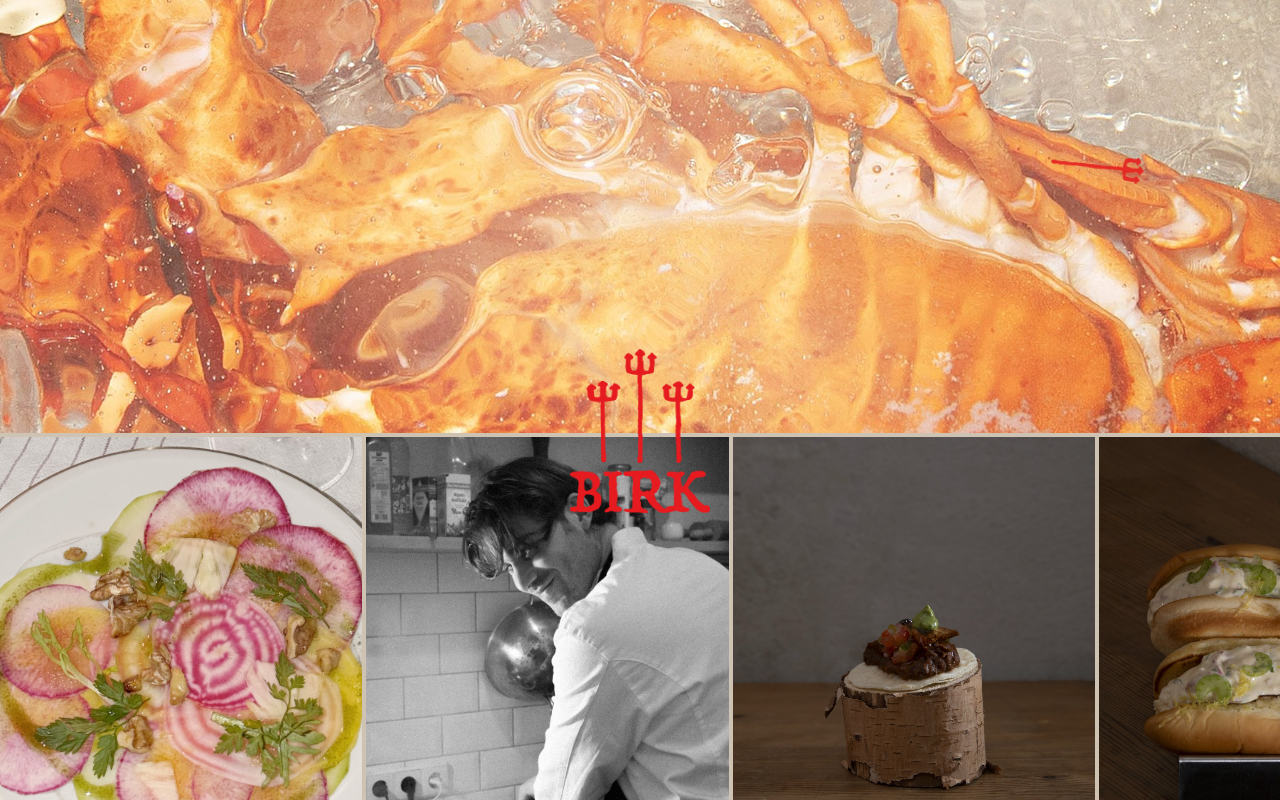
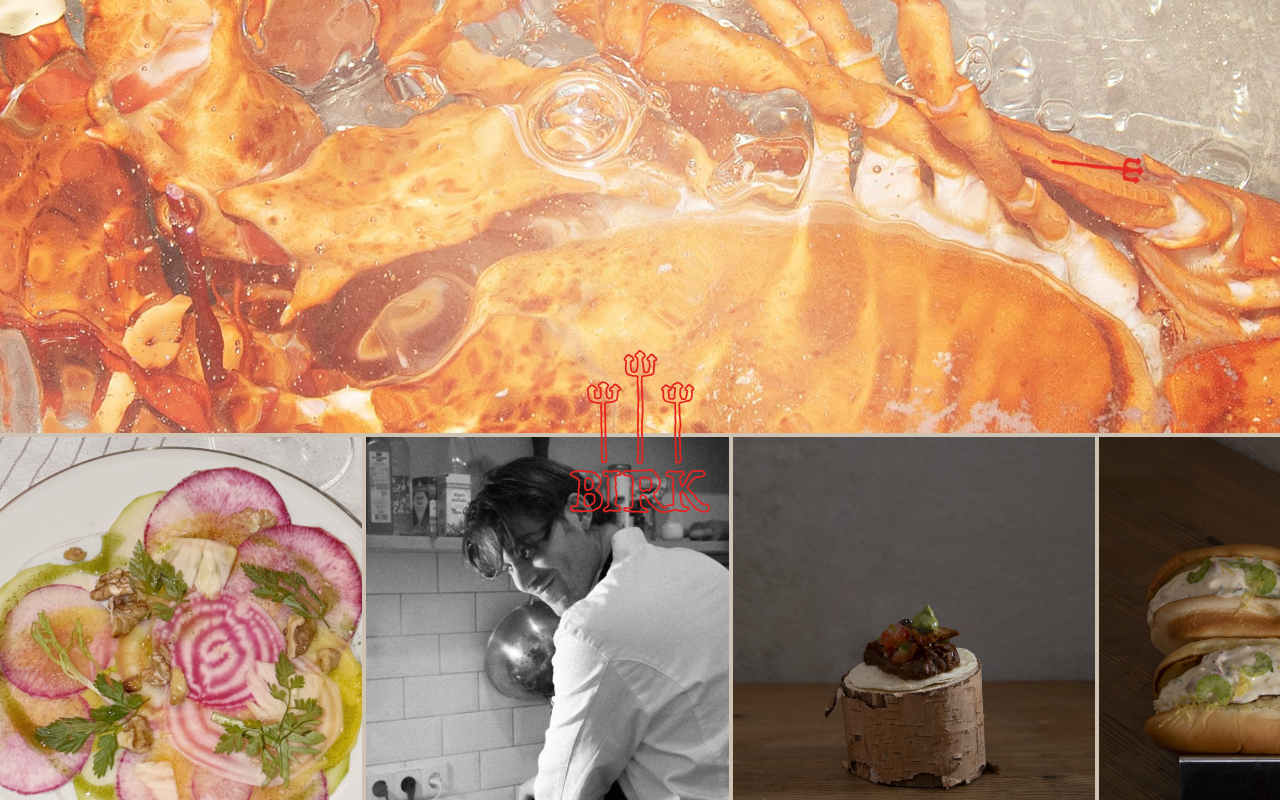
Before and after one commit to gri-oc/le-birk, a SvelteKit app: page / in a window 1280 px wide. Shown: the top 800 px of the page. Built offline with nearby package versions, Linux system fonts and the light colour scheme; a web font is replaced by a local one.

Commit message:
Logo auf logotestkontur.svg umgestellt

```diff
--- a/src/routes/+page.svelte
+++ b/src/routes/+page.svelte
@@ -197,7 +197,7 @@
 	<!-- Hero -->
 	<section class="hero">
 		<img src="{base}/images/banner-top.jpg?v=3" alt="Le Birk banner" class="hero-image" />
-		<img bind:this={logoEl} src="{base}/images/logotest.png" alt="Le Birk" class="logo logo-on-hero" />
+		<img bind:this={logoEl} src="{base}/images/logotestkontur.svg" alt="Le Birk" class="logo logo-on-hero" />
 	</section>
 
 	<!-- Slider -->
```
Also changed, not shown: static/images/logotestkontur.svg (added).
